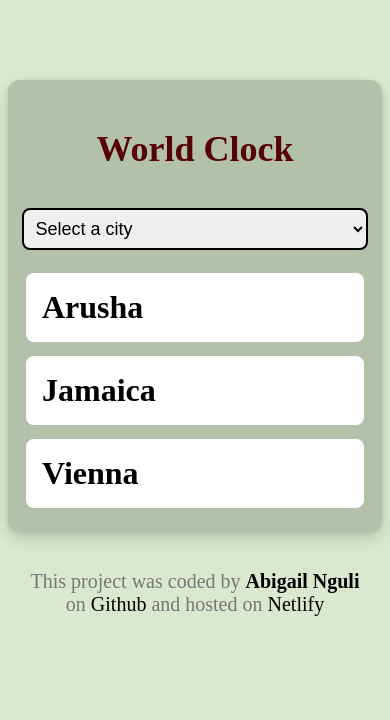
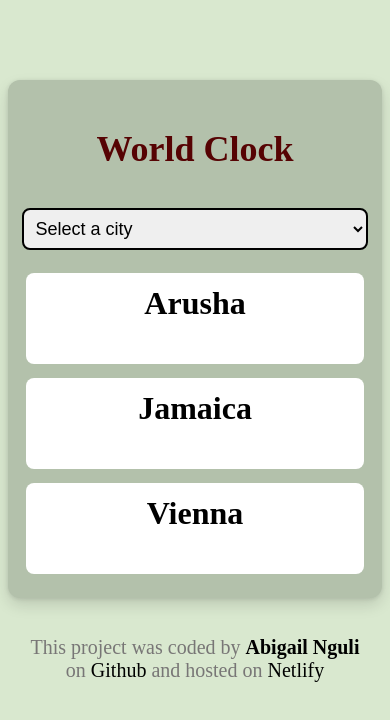
Before and after one commit to Abigail-Nguli/world-clock-nguli, a plain HTML site: page index.html in a window 390 px wide. Drawn offline with nearby package versions, Linux system fonts and the light colour scheme; a script that the page names is missing.

Commit message:
Update style.css

```diff
--- a/src/style.css
+++ b/src/style.css
@@ -2,7 +2,7 @@ body {
   background-color: #d9e8cf;
 }
 
-h1{
+h1 {
   font-size: 36px;
   text-align: center;
   padding: 14px;
@@ -29,7 +29,6 @@ footer {
 footer a {
   color: black;
   text-decoration: none;
-
 }
 
 footer a:hover {
@@ -44,7 +43,7 @@ footer a:hover {
   max-width: 680px;
   border-radius: 12px;
   padding: 10px;
-  box-shadow: 0 7px 15px 0 rgba(0, 0, 0, .13), 0 1px 4px 0 rgba(0, 0, 0, .11);
+  box-shadow: 0 7px 15px 0 rgba(0, 0, 0, 0.13), 0 1px 4px 0 rgba(0, 0, 0, 0.11);
 }
 
 .location {
@@ -58,7 +57,7 @@ footer a:hover {
   font-size: 32px;
 }
 
-.cities a{
+.cities a {
   text-decoration: none;
   display: block;
   text-align: center;
@@ -68,7 +67,7 @@ footer a:hover {
   color: #280101;
 }
 
-.cities a:hover{
+.cities a:hover {
   opacity: 0.8;
 }
 
@@ -86,7 +85,6 @@ footer a:hover {
   font-size: 24px;
   text-align: center;
   padding: 15px 5px;
-
 }
 
 .time span {
@@ -102,3 +100,12 @@ footer a:hover {
   opacity: 0.7;
   width: 6.5vh;
 }
+
+/*Small Screen*/
+@media only screen and (max-width: 600px) {
+  .location {
+    flex-direction: column;
+    padding: 12px;
+    margin: 14px 8px;
+  }
+}
```
Lines whose indentation alone changed are shown as unchanged.
